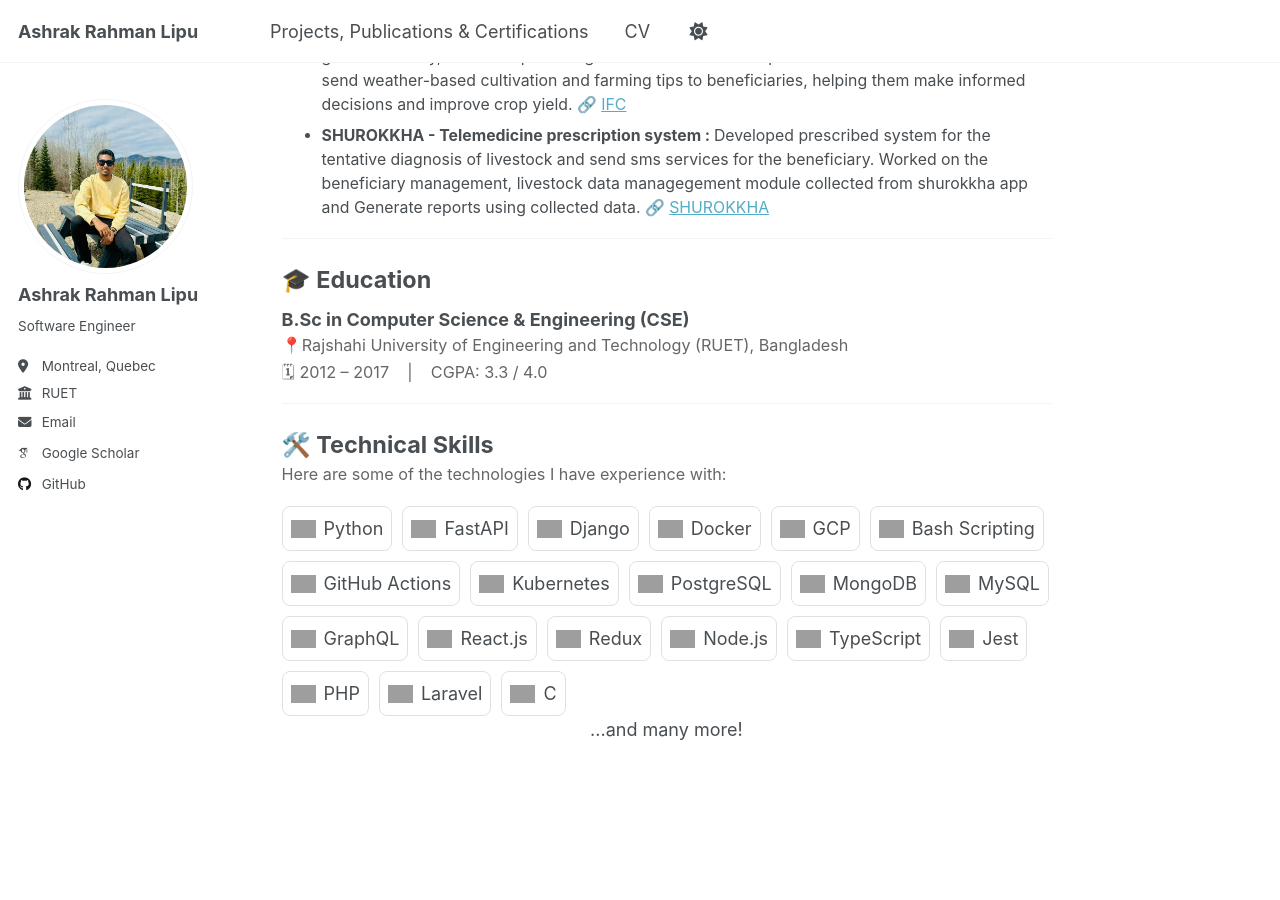
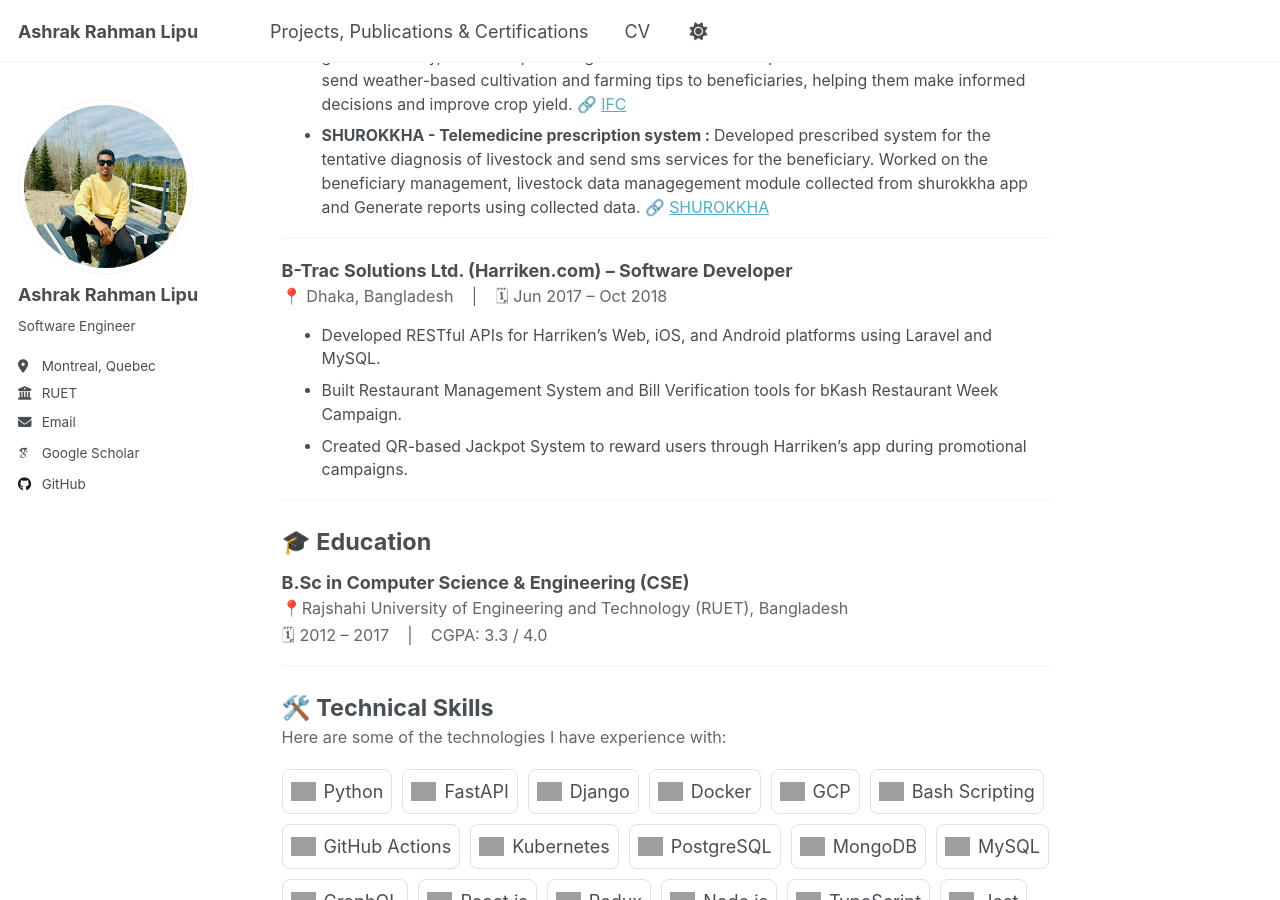
Before and after one commit to ashrakrahman/ashrakrahman.github.io, a Jekyll site: the page built from _pages/about.md, in a window 1280 px wide and 900 px high, scrolled down 1405 px, cut to the strip 0-900 px from the top of the window. Built offline with Jekyll 4.4.1, drawn with Linux system fonts in a browser that asks for light colours; some web fonts are replaced; grey boxes are pictures that could not be loaded.

Commit message:
Add updated cv

```diff
--- a/_pages/about.md
+++ b/_pages/about.md
@@ -48,6 +48,19 @@ A Passionate Software Engineer searching for a responsible and challenging posit
   <li><strong>BRAC HCMP – Inventory Management System : </strong> Worked on core requisition creation flow, partial product return process, user role management for requisition approvals, supplier/donor management, and warehouse stock calculations. 🔗 <a href="https://hcmp-inventory.brac.net/">BRAC HCMP</a></li>
   <li><strong>IFC - Agro Advisory Services Portal : </strong> Worked with the International Finance Corporation (IFC) to digitize farmer support services. Developed backend services to collect farmers’ registration, field data from the IFC mobile app and integrated external weather station data into the system to generate timely, location-specific agricultural advisories. Implemented automated workflows to send weather-based cultivation and farming tips to beneficiaries, helping them make informed decisions and improve crop yield. 🔗 <a href="http://ifc.mpower-social.com:4001/accounts/login/">IFC</a></li>
   <li><strong>SHUROKKHA - Telemedicine prescription system : </strong> Developed prescribed system for the tentative diagnosis of livestock and send sms services for the beneficiary. Worked on the beneficiary management, livestock data managegement module collected from shurokkha app and Generate reports using collected data.  🔗 <a href="http://ifc.mpower-social.com:7001/accounts/login/">SHUROKKHA</a></li>
+</ul>
+
+---
+
+
+<div style="font-size: 1em; font-weight: bold; margin-top: .5em;"> B-Trac Solutions Ltd. (Harriken.com) – Software Developer</div>
+
+<div style="font-size: 0.9em; color: #666;">📍 Dhaka, Bangladesh &nbsp;&nbsp; | &nbsp;&nbsp; 🗓 Jun 2017 – Oct 2018</div>
+
+<ul style="font-size: 0.88em; line-height: 1.5;">
+  <li>Developed RESTful APIs for Harriken’s Web, iOS, and Android platforms using Laravel and MySQL.</li>
+  <li>Built Restaurant Management System and Bill Verification tools for bKash Restaurant Week Campaign.</li>
+  <li>Created QR-based Jackpot System to reward users through Harriken’s app during promotional campaigns.</li>
 </ul>
 
 ---
--- a/_pages/publications.html
+++ b/_pages/publications.html
@@ -100,7 +100,7 @@ author_profile: true
     </div>
     <div class="project-content">
       <div class="project-title">RankWorks Business Platform</div>
-      <a href="https://business.rankworks.com/" class="visit-btn" target="_blank">Visit Project</a>
+      <a href="https://business.rankworks.com/"  target="_blank">Visit Project</a>
     </div>
   </div>
 
@@ -110,7 +110,7 @@ author_profile: true
     </div>
     <div class="project-content">
       <div class="project-title">CommChat Meetings</div>
-      <a href="https://www.commchat.com/" class="visit-btn" target="_blank">Visit Project</a>
+      <a href="https://www.commchat.com/"  target="_blank">Visit Project</a>
     </div>
   </div>
 
@@ -125,5 +125,5 @@ author_profile: true
   <div class="publication-meta">
     2nd International Conference on Electrical, Computer & Telecommunication Engineering (ICECTE), 8–10 December 2016, Rajshahi, Bangladesh
   </div>
-  <a href="https://ieeexplore.ieee.org/document/7879576/" target="_blank">🔗 View on IEEE Xplore</a>
+  <a href="https://ieeexplore.ieee.org/document/7879576/" target="_blank">View on IEEE Xplore</a>
 </div>
```
